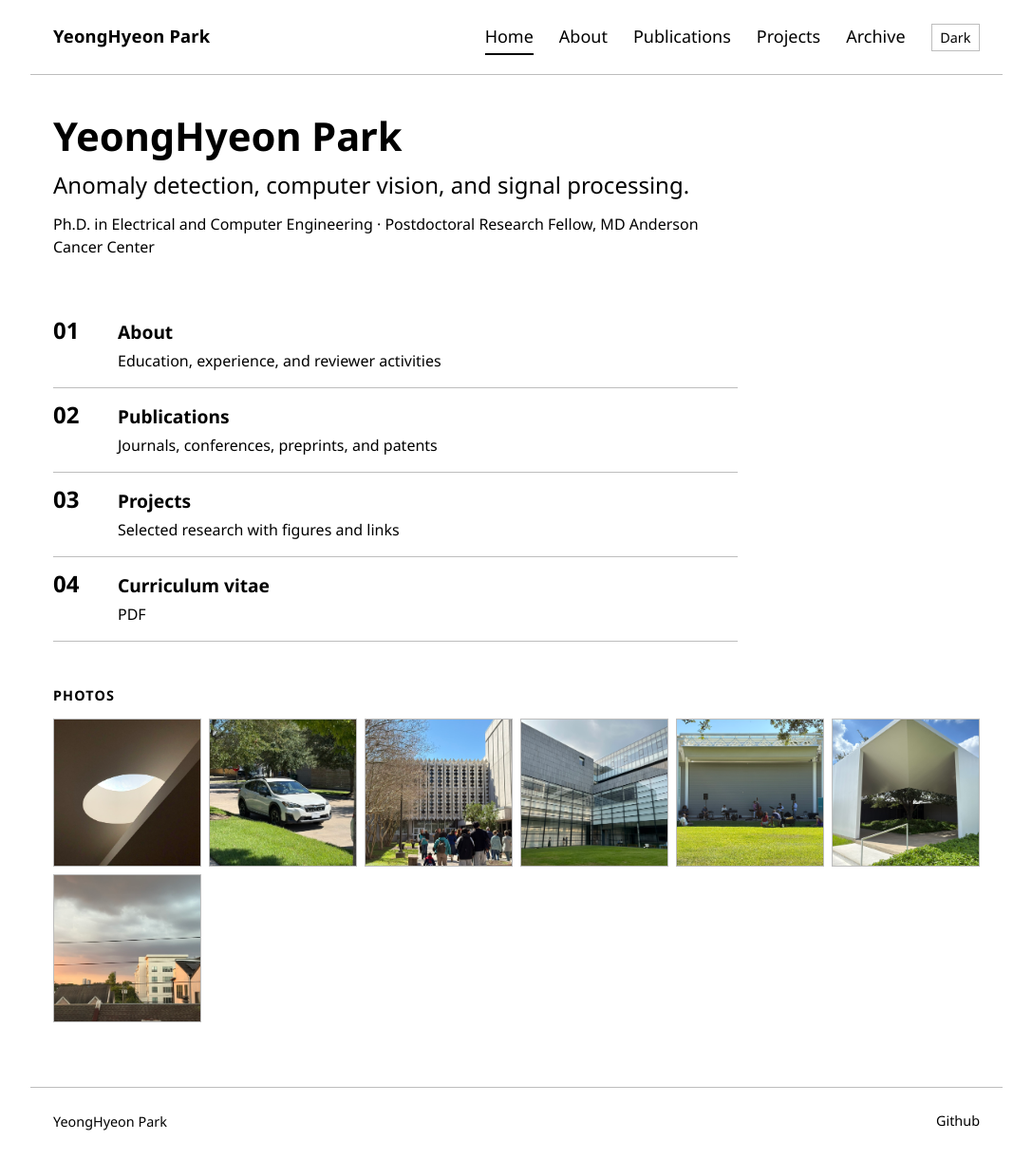
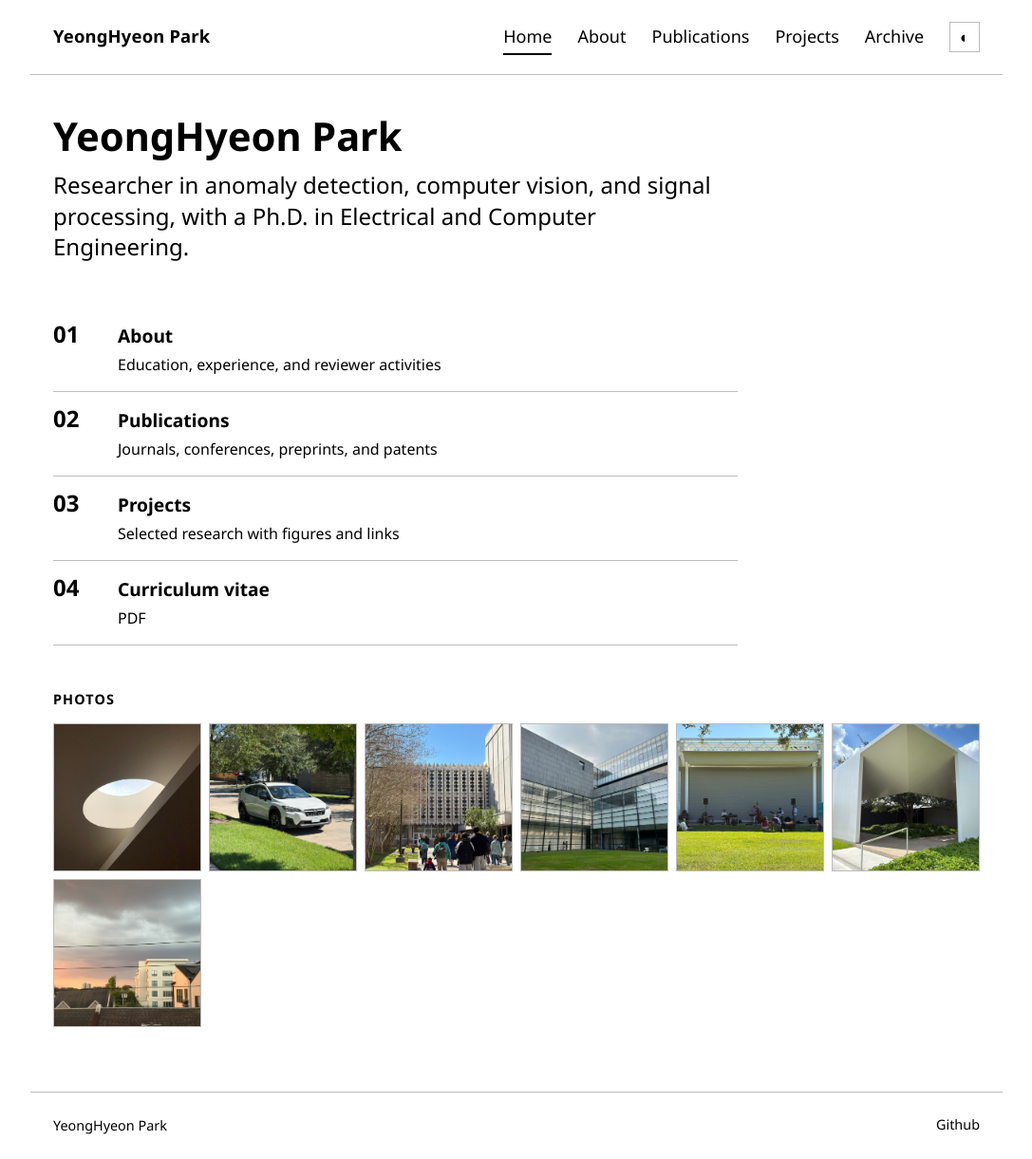
Before and after one commit to YeongHyeon/YeongHyeon.github.io, a Jekyll site: the page built from index.html, in a window 1280 px wide. Shown: the whole page at 95% size, without its empty margins (96-1183 px from the left). Built offline with Jekyll 4.4.1, drawn with Linux system fonts in a browser that asks for light colours.

Commit message:
Style post links as buttons, glyph theme toggle, one-sentence intro
- Add a.btn solid-bordered link buttons and use them in both posts
- Replace the Dark/Light toggle text with a single ◐ mark
- Shorten the home intro to one sentence without the current organization
- Pin github-pages ~> 232, ignore vendor/, document Ruby 3.3 for local builds

Co-Authored-By: Claude Fable 5.1 <noreply@anthropic.com>

```diff
--- a/Gemfile
+++ b/Gemfile
@@ -1,7 +1,7 @@
 source "https://rubygems.org"
 
 # Same Jekyll, Sass compiler, and plugins as the GitHub Pages builder.
-gem "github-pages", group: :jekyll_plugins
+gem "github-pages", "~> 232", group: :jekyll_plugins
 
 # Standard-library gems that Ruby 3.4+ no longer bundles.
 gem "csv"
--- a/_includes/home.html
+++ b/_includes/home.html
@@ -1,8 +1,7 @@
 <article>
   <div class="brief">
     <h1>YeongHyeon Park</h1>
-    <p class="lead">Anomaly detection, computer vision, and signal processing.</p>
-    <p class="tagline">Ph.D. in Electrical and Computer Engineering · Postdoctoral Research Fellow, MD Anderson Cancer Center</p>
+    <p class="lead">Researcher in anomaly detection, computer vision, and signal processing, with a Ph.D. in Electrical and Computer Engineering.</p>
   </div>
 
   <ol class="rows">
--- a/_layouts/default.html
+++ b/_layouts/default.html
@@ -28,7 +28,7 @@
   <a href="{{ "/" | relative_url }}" class="title">{{ site.title | escape }}</a>
   <div class="header-right">
     {% include menu.html menu=pages %}
-    <button class="theme-toggle" type="button" aria-label="Toggle light and dark theme">Theme</button>
+    <button class="theme-toggle" type="button" aria-label="Switch to dark theme">◐</button>
   </div>
 </header>
 
@@ -50,7 +50,8 @@
     return root.getAttribute('data-theme') || (mq.matches ? 'dark' : 'light');
   }
   function label() {
-    btn.textContent = current() === 'dark' ? 'Light' : 'Dark';
+    btn.textContent = '\u25D0';
+    btn.setAttribute('aria-label', current() === 'dark' ? 'Switch to light theme' : 'Switch to dark theme');
   }
   btn.addEventListener('click', function () {
     var next = current() === 'dark' ? 'light' : 'dark';
--- a/_sass/classes.sass
+++ b/_sass/classes.sass
@@ -9,10 +9,6 @@
   .lead
     font-size: $size-lead
     line-height: 1.35
-    margin: 0 0 .5em
-  .tagline
-    color: $ink-2
-    font-size: $size-sub
     margin: 0
     padding-bottom: 1rem
     border-bottom: $rule solid $ink
@@ -171,6 +167,22 @@
     &:hover
       background: $ink
       color: $paper
+
+// ----- Inline link buttons inside post bodies -----
+
+a.btn
+  display: inline-block
+  border: 1px solid $ink
+  padding: .05em .55em
+  margin: .1em .35em .1em 0
+  font-size: $size-small
+  font-weight: $heading-weight
+  line-height: 1.5
+  text-decoration: none
+  vertical-align: baseline
+  &:hover
+    background: $ink
+    color: $paper
 
 // ----- Profile two-panel -----
 
--- a/_sass/layout.sass
+++ b/_sass/layout.sass
@@ -56,11 +56,17 @@ nav a
 
 .theme-toggle
   font: inherit
-  font-size: $size-small
+  font-size: 1.05rem
+  line-height: 1
   color: $ink-2
   background: none
   border: 1px solid $border
-  padding: .2em .6em
+  width: 1.9em
+  height: 1.9em
+  padding: 0
+  display: inline-flex
+  align-items: center
+  justify-content: center
   cursor: pointer
   &:hover
     color: $ink
```
Also changed, not shown: _posts/2024-04-14-icassp.md (+1 -1 lines), _posts/2025-05-22-archive_of_review_presentations.md (+25 -25 lines), CHANGELOG.md, README.md, 1 other file.
